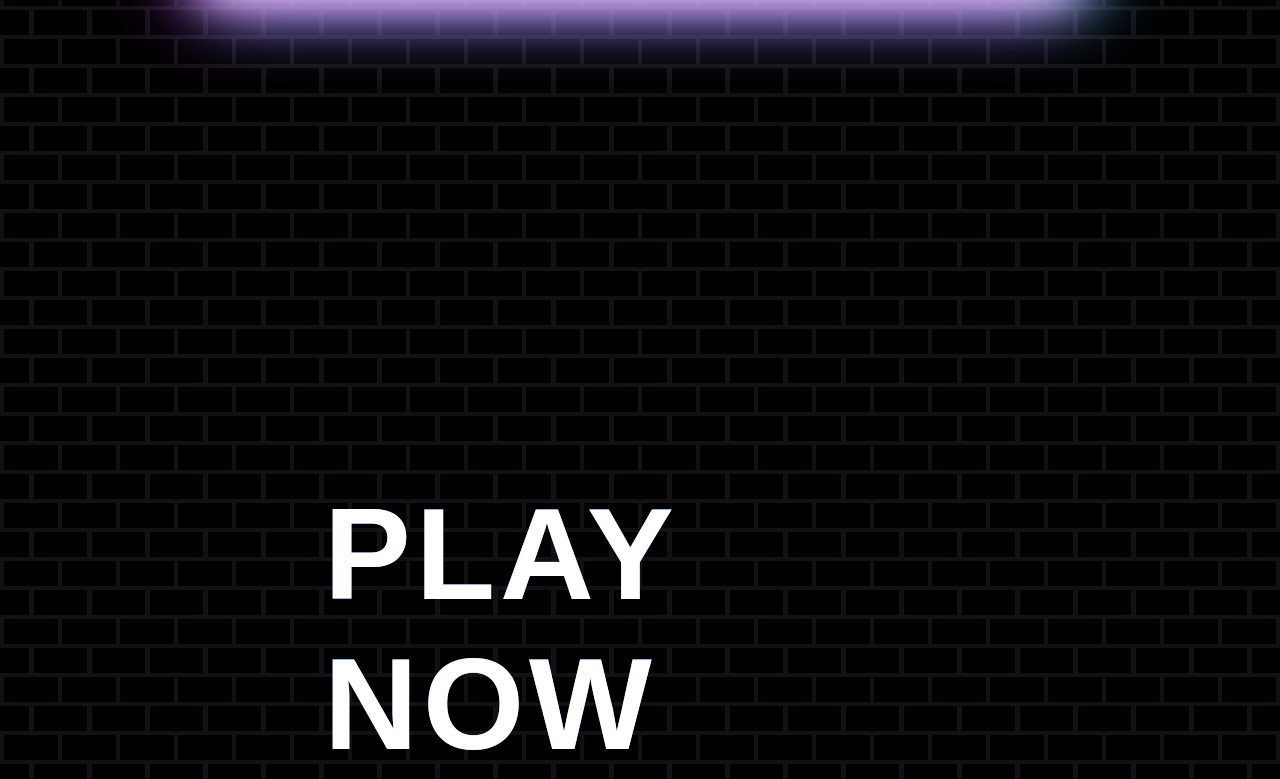
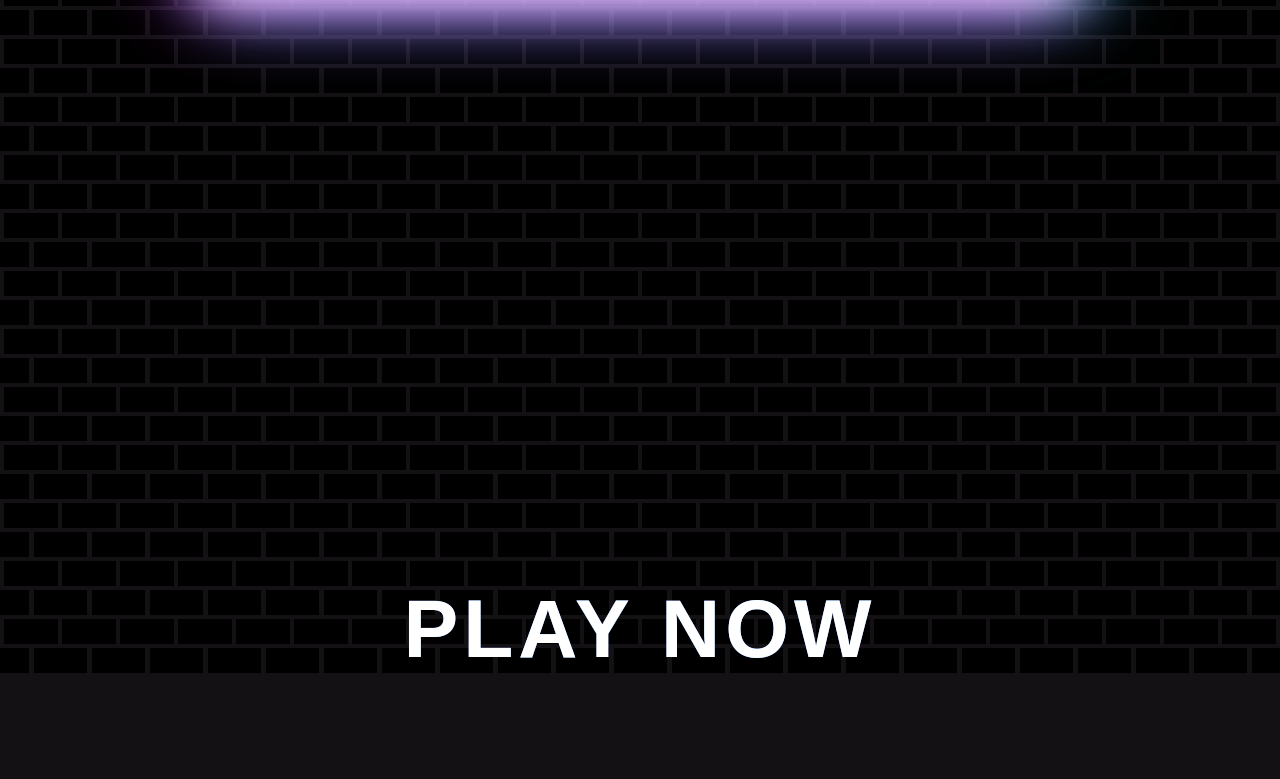
Before and after one commit to a-lightning1/CSC4370, a plain HTML site: page GP1/blackjack_intro.html in a window 1280 px wide. Shown: the part 460-1239 px from the top of the page. After the commit the page ends 1136 px from the top, so only its background shows below. Drawn offline with Linux system fonts and the light colour scheme; a web font is replaced by a local one.

Commit message:
Update blackjack_intro.css

```diff
--- a/GP1/blackjack_intro.css
+++ b/GP1/blackjack_intro.css
@@ -165,7 +165,7 @@ body {
 
 /*hover animation glitch*/
 .glitch {
-    font-size: 8.125em;
+    font-size: 5.125em;
     font-family: 'Raleway', sans-serif;
     font-weight: 700;
     text-decoration: none;
```
